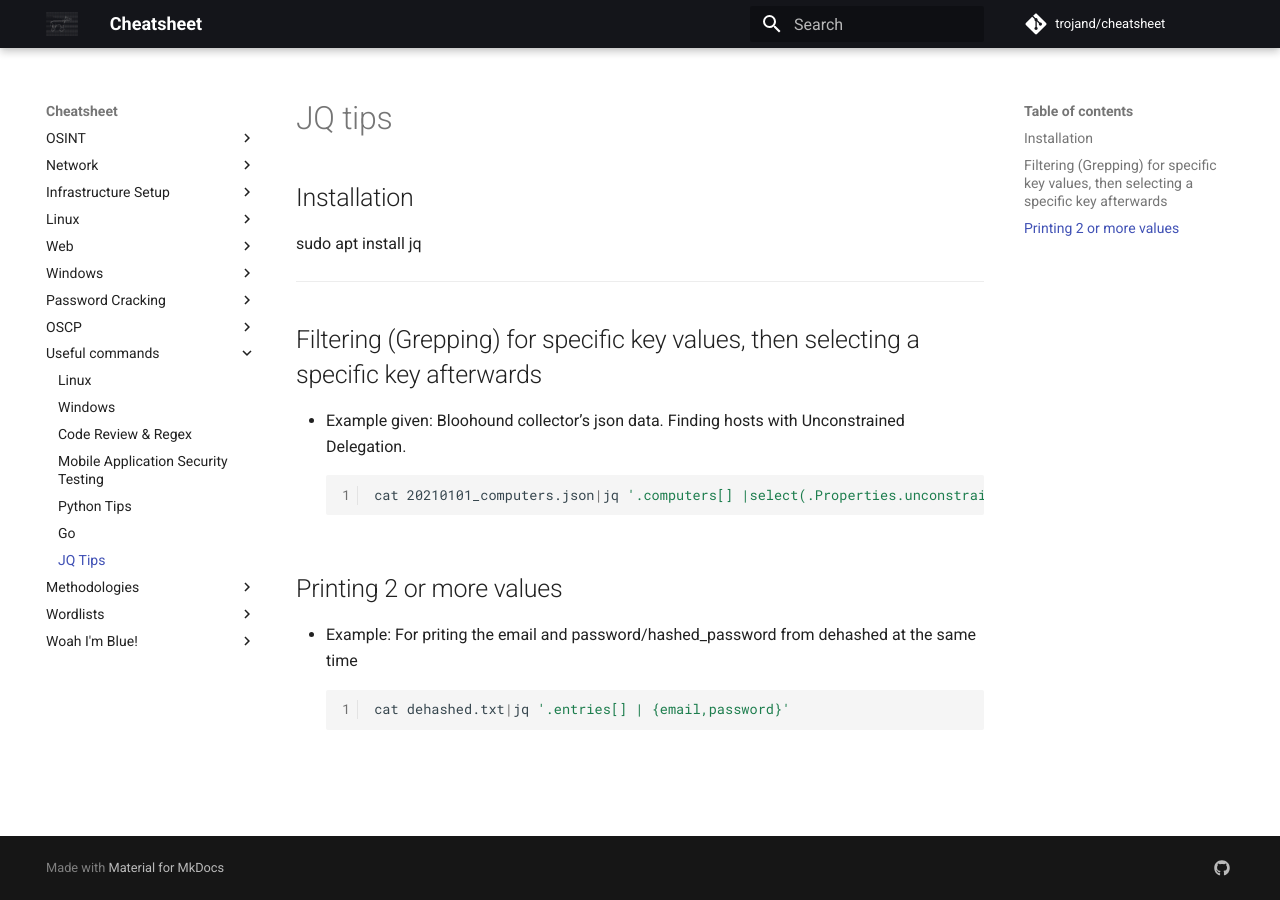
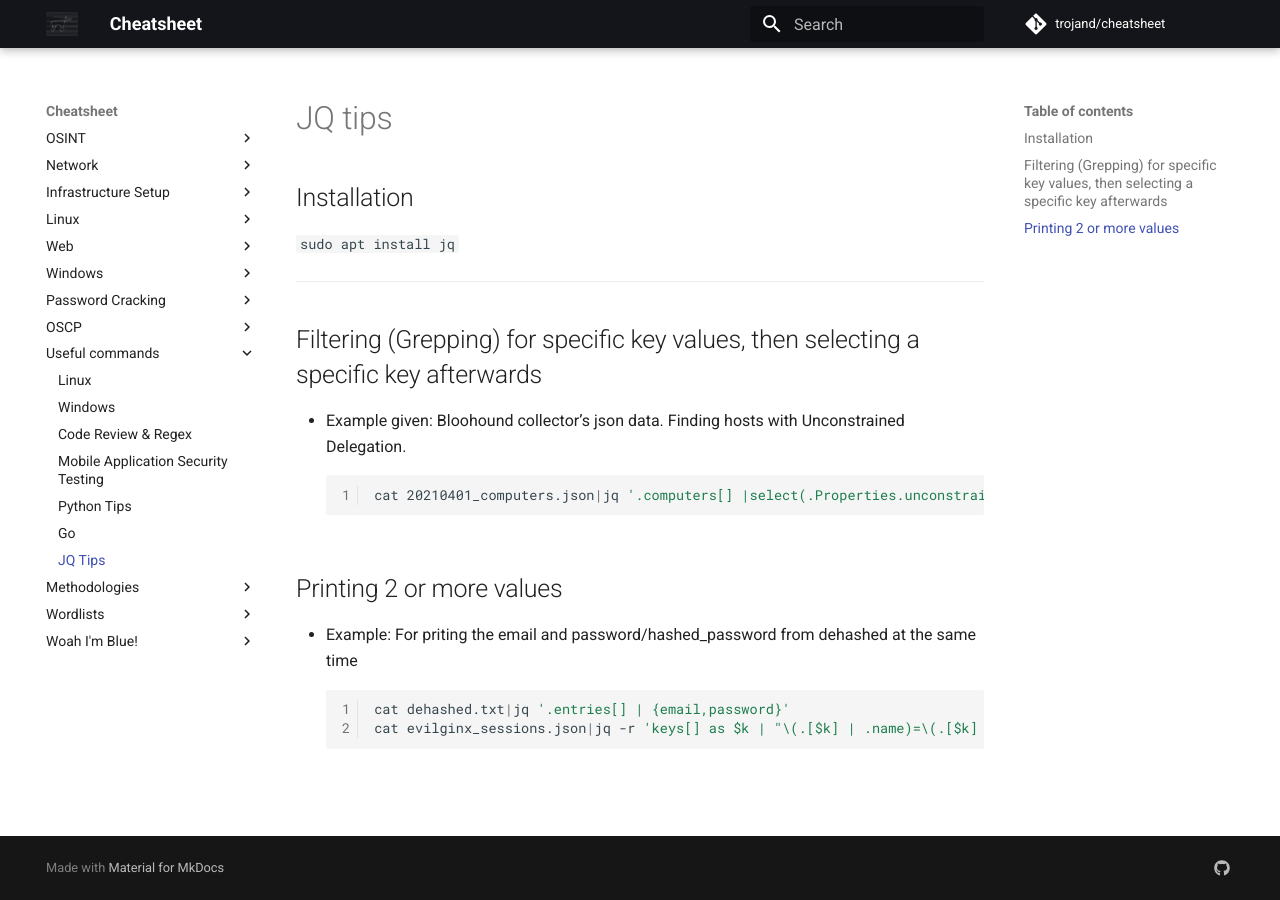
Before and after one commit to trojand/cheatsheet, an MkDocs documentation site: the page built from docs/Useful_Commands/jq.md, in a window 1280 px wide. Built offline with MkDocs 1.6.1 and Material for MkDocs 9.7.7, drawn with Linux system fonts in a browser that asks for light colours; comment, search, counter and statistics services are not loaded.

Commit message:
Update jq.md

````diff
--- a/docs/Useful_Commands/jq.md
+++ b/docs/Useful_Commands/jq.md
@@ -1,16 +1,17 @@
 # JQ tips
 
 ## Installation
-sudo apt install jq
+`sudo apt install jq`
 
 ---
 ## Filtering (Grepping) for specific key values, then selecting a specific key afterwards
 * Example given: Bloohound collector’s json data. Finding hosts with Unconstrained Delegation.
 ```bash
-cat 20210101_computers.json|jq '.computers[] |select(.Properties.unconstraineddelegation ==true) | .Properties.name'
+cat 20210401_computers.json|jq '.computers[] |select(.Properties.unconstraineddelegation ==true) | .Properties.name'
 ```
 ## Printing 2 or more values
 * Example: For priting the email and password/hashed_password from dehashed at the same time
 ```bash
 cat dehashed.txt|jq '.entries[] | {email,password}'
+cat evilginx_sessions.json|jq -r 'keys[] as $k | "\(.[$k] | .name)=\(.[$k] | .value)"'
 ```
````
